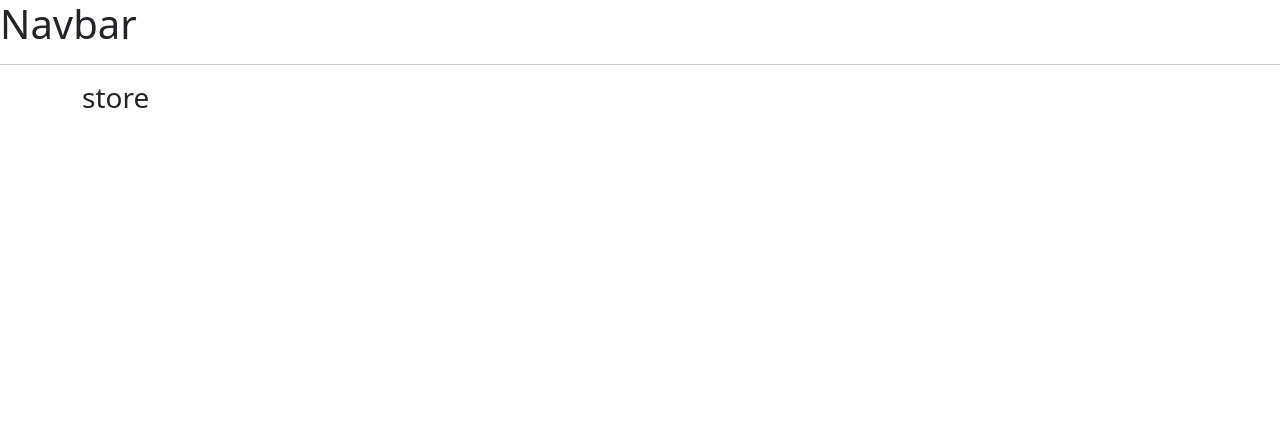
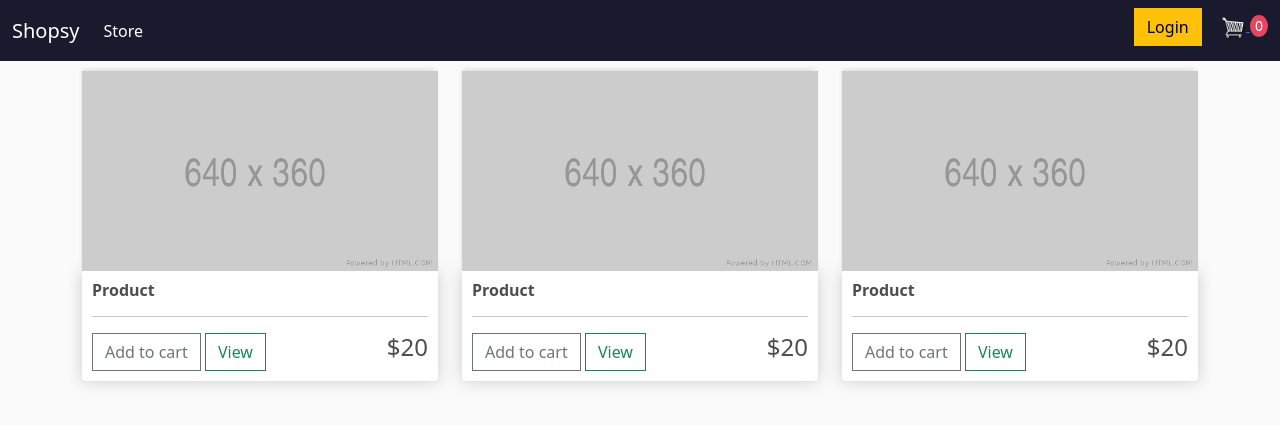
Before and after one commit to ArturRejment/ecommerce-website, a Django app: page / in a window 1280 px wide. Shown: the top 425 px of the page. Run offline with Django 3.2, Linux system fonts and the light colour scheme.

Commit message:
Shop layout created

```diff
--- a/ecommerce/store/static/css/main.css
+++ b/ecommerce/store/static/css/main.css
@@ -0,0 +1,97 @@
+body{
+	background-color: hsl(0, 0%, 98%);
+}
+
+h1,h2,h3,h4,h5,h6{
+	color:hsl(0, 0%, 30%);
+}
+
+.box-element{
+	box-shadow:hsl(0, 0%, 80%) 0 0 16px;
+	background-color: #fff;
+	border-radius: 4px;
+	padding: 10px;
+}
+
+.thumbnail{
+	width: 100%;
+	height: 200px;
+	-webkit-box-shadow: -1px -3px 5px -2px rgba(214,214,214,1);
+    -moz-box-shadow: -1px -3px 5px -2px rgba(214,214,214,1);
+    box-shadow: -1px -3px 5px -2px rgba(214,214,214,1);
+}
+
+.product{
+	border-radius: 0 0 4px 4px;
+}
+
+.bg-dark{
+	background-color: #1a1a2e!important;
+}
+
+#cart-icon{
+	width:25px;
+	display: inline-block;
+	margin-left: 15px;
+}
+
+#cart-total{
+	display: inline-block;
+	text-align: center;
+	color:#fff;
+	background-color: #e94560;
+	width: 18px;
+	height: 22px;
+	border-radius: 50%;
+	font-size: 14px;
+}
+
+.col-lg-4, .col-lg-6, .col-lg-8, .col-lg-12{
+	margin-top: 10px;
+}
+
+.btn{
+	border-radius: 0;
+}
+
+.row-image{
+	width: 100px;
+}
+
+.form-field{
+	width:250px;
+	display: inline-block;
+	padding: 5px;
+}
+
+.cart-row{
+	display: flex;
+    align-items: flex-stretch;
+    padding-bottom: 10px;
+    margin-bottom: 10px;
+    border-bottom: 1px solid #ececec;
+
+}
+
+.quantity{
+	display: inline-block;
+	font-weight: 700;
+	padding-right:10px;
+}
+
+.chg-quantity{
+	width: 12px;
+	cursor: pointer;
+	display: block;
+	margin-top: 5px;
+	transition:.1s;
+}
+
+.chg-quantity:hover{
+	opacity: .6;
+}
+
+
+.hidden{
+	display: none!important;
+}
--- a/ecommerce/store/templates/store/main.html
+++ b/ecommerce/store/templates/store/main.html
@@ -10,8 +10,28 @@
 
     <body>
 
-        <h1>Navbar</h1>
-        <hr>
+        <nav class="navbar navbar-expand-lg navbar-dark bg-dark">
+            <div class="container-fluid">
+                <a class="navbar-brand" href="{% url 'store' %}">Shopsy</a>
+                <button class="navbar-toggler" type="button" data-bs-toggle="collapse" data-bs-target="#navbarSupportedContent" aria-controls="navbarSupportedContent" aria-expanded="false" aria-label="Toggle navigation">
+                <span class="navbar-toggler-icon"></span>
+                </button>
+                <div class="collapse navbar-collapse" id="navbarSupportedContent">
+                    <ul class="navbar-nav me-auto mb-2 mb-lg-0">
+                        <li class="nav-item">
+                            <a class="nav-link active" aria-current="page" href="{% url 'store' %}">Store</a>
+                        </li>
+                    </ul>
+                    <div class="form-inline my-2 my-lg-0">
+                        <a href="#"class="btn btn-warning">Login</a>
+                        <a href="{% url 'cart' %}">
+                            <img  id="cart-icon" src="{% static 'images/cart.png' %}">
+                        </a>
+                    <p id="cart-total">0</p>
+                    </div>
+                </div>
+            </div>
+        </nav>
 
         <div class="container">
             {% block content %}
--- a/ecommerce/store/templates/store/store.html
+++ b/ecommerce/store/templates/store/store.html
@@ -4,5 +4,42 @@
 
 
 {% block content %}
-    <h3>store</h3>
+    <div class="row">
+        <div class="col-lg-4">
+            <img class="thumbnail" src="{% static 'images/placeholder.png' %}">
+
+            <div class="box-element product">
+                <h6> <strong> Product </strong></h6>
+                <hr>
+
+                <button class="btn btn-outline-secondary add-btn">Add to cart</button>
+                <a class="btn btn-outline-success" href="#">View</a>
+                <h4 style="display: inline-block; float:right;">$20</h4>
+            </div>
+        </div>
+
+        <div class="col-lg-4">
+            <img class="thumbnail" src="{% static 'images/placeholder.png' %}">
+            <div class="box-element product">
+                <h6> <strong> Product </strong></h6>
+                <hr>
+
+                <button class="btn btn-outline-secondary add-btn">Add to cart</button>
+                <a class="btn btn-outline-success" href="#">View</a>
+                <h4 style="display: inline-block; float:right;">$20</h4>
+            </div>
+        </div>
+
+        <div class="col-lg-4">
+            <img class="thumbnail" src="{% static 'images/placeholder.png' %}">
+            <div class="box-element product">
+                <h6> <strong> Product </strong></h6>
+                <hr>
+
+                <button class="btn btn-outline-secondary add-btn">Add to cart</button>
+                <a class="btn btn-outline-success" href="#">View</a>
+                <h4 style="display: inline-block; float:right;">$20</h4>
+            </div>
+        </div>
+    </div>
 {% endblock content %}
```
Also changed, not shown: ecommerce/store/static/images/arrow-down.png (added), ecommerce/store/static/images/arrow-up.png (added), ecommerce/store/static/images/placeholder.png (added).
